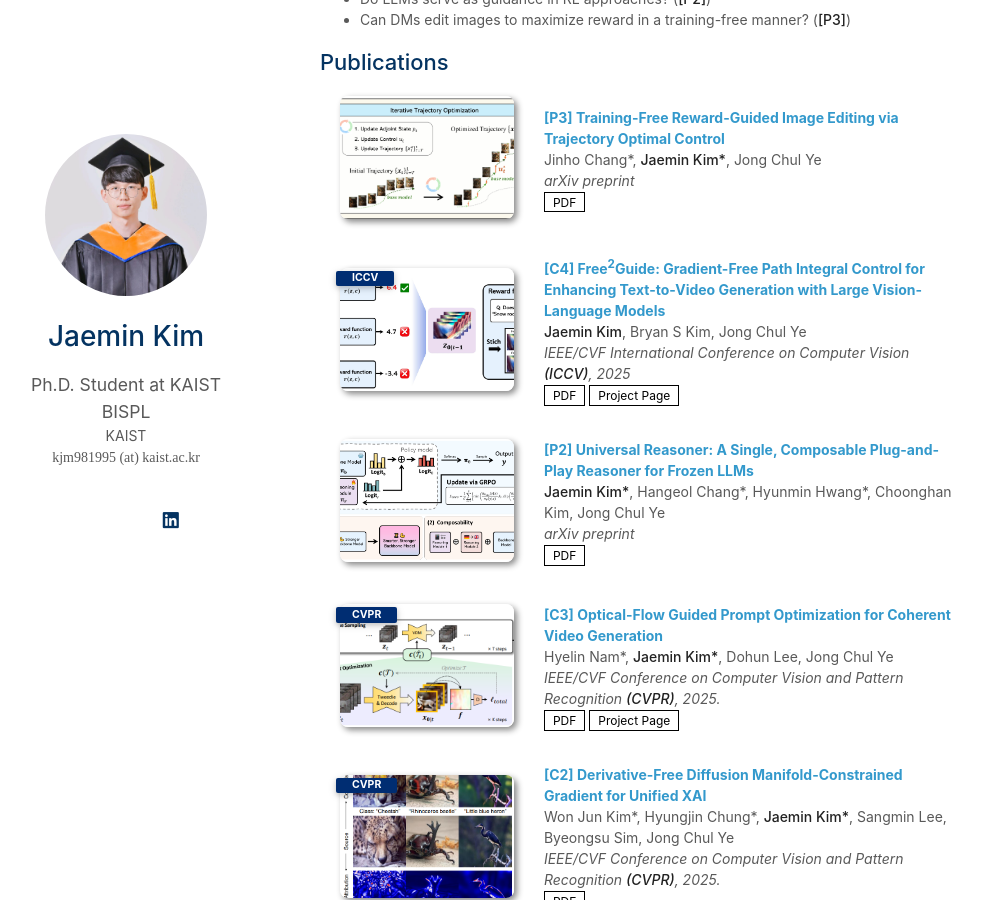
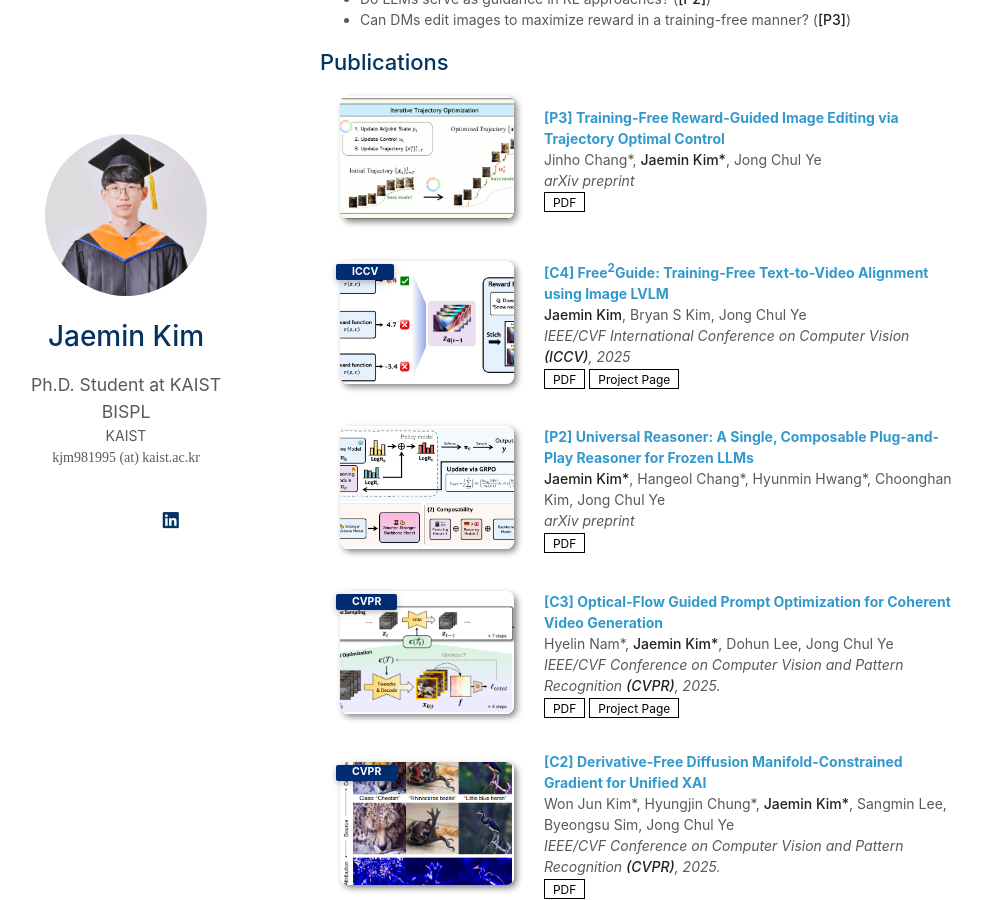
Before and after one commit to kjm981995/kjm981995.github.io, a Jekyll site: the page built from index.md, in a window 1280 px wide and 900 px high, scrolled down 685 px. Shown: the whole window, without its empty margins (150-1132 px from the left). Built offline with Jekyll 4.4.1, drawn with Linux system fonts in a browser that asks for light colours; a style sheet for code colours, icons or effects is not loaded; our own code applies the rules of GitHub Pages for plain Markdown files.

Commit message:
Update publications.yml

```diff
--- a/_data/publications.yml
+++ b/_data/publications.yml
@@ -6,7 +6,7 @@ main:
     pdf: https://www.arxiv.org/pdf/2509.25845
     image: ./assets/img/toc_main.png
 
-  - title: "[C4] Free<sup>2</sup>Guide: Gradient-Free Path Integral Control for Enhancing Text-to-Video Generation with Large Vision-Language Models"
+  - title: "[C4] Free<sup>2</sup>Guide: Training-Free Text-to-Video Alignment using Image LVLM"
     authors: <strong>Jaemin Kim</strong>, Bryan S Kim, Jong Chul Ye
     conference_short: ICCV
     conference: IEEE/CVF International Conference on Computer Vision <strong>(ICCV)</strong>, 2025
```
